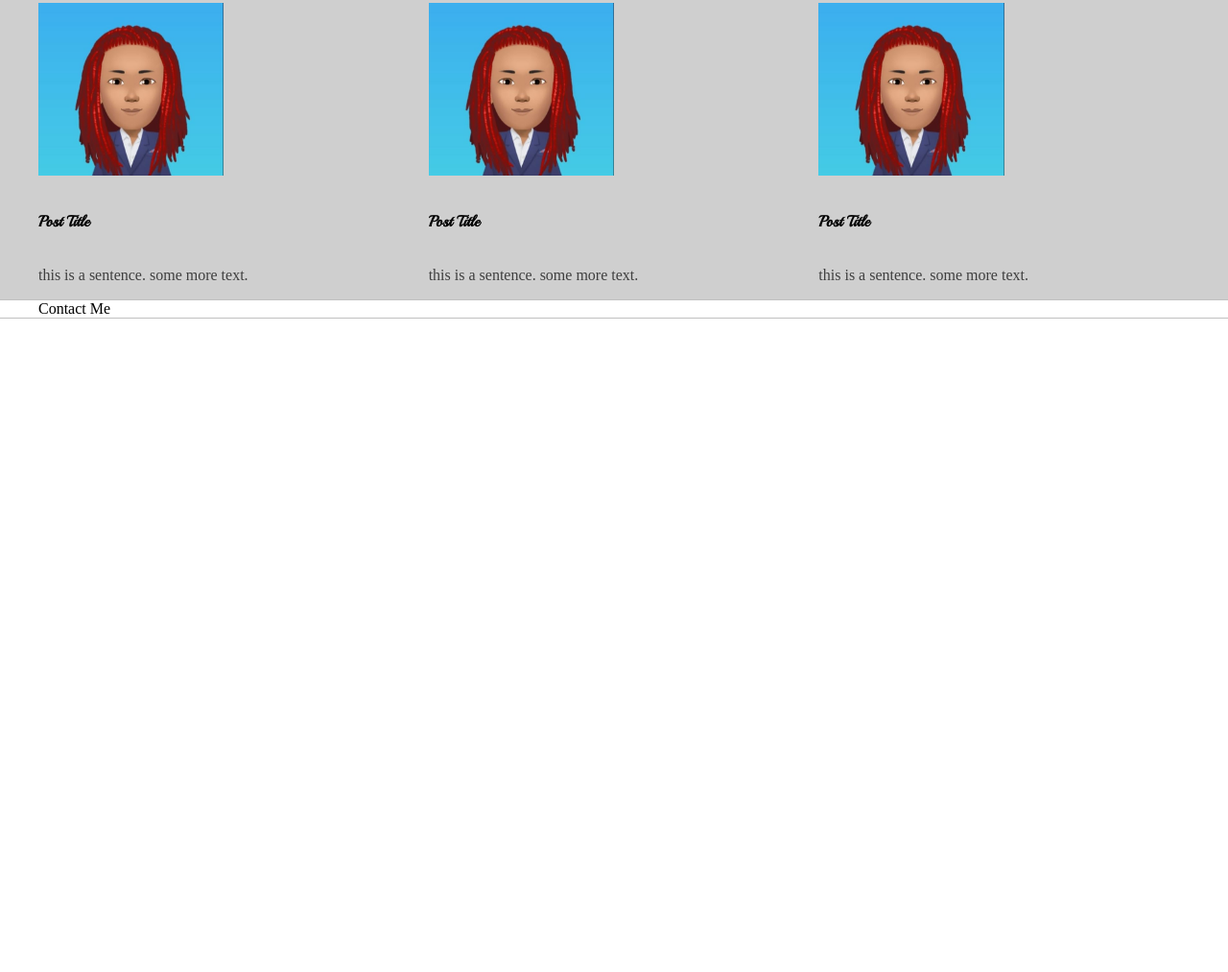
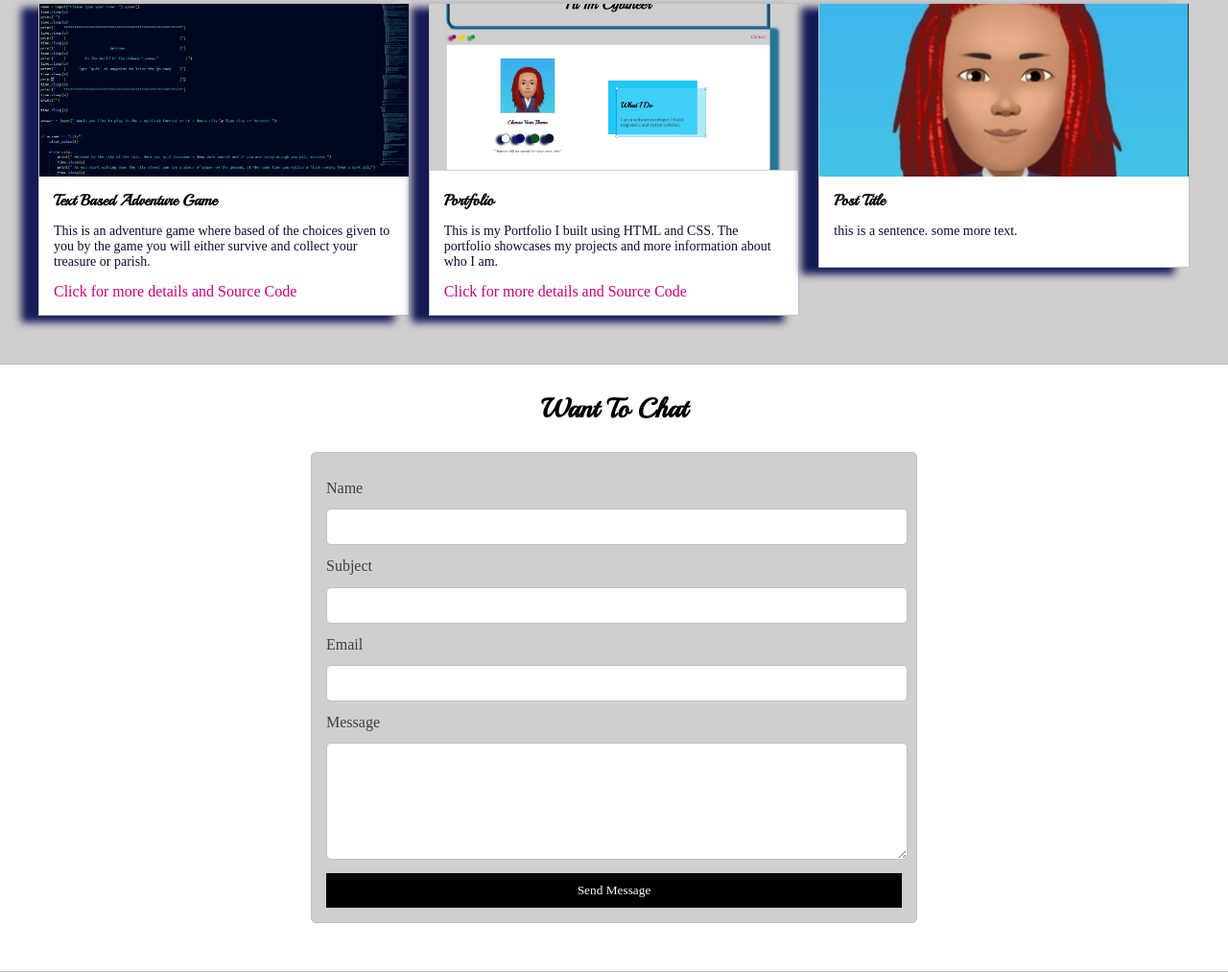
Before and after one commit to Cybineer/Portfolio, a plain HTML site: page index.html in a window 1280 px wide. Shown: the part 1481-2494 px from the top of the page at 96% size. Before the commit the page ends 1813 px from the top, so only its background shows below. Drawn offline with Linux system fonts and the light colour scheme; a web font is replaced by a local one.

Commit message:
Added Contact Form & second page
Added contact form to portfolio. Also cleaned up some of the styling. Finally started to add second page of portfolio that will include more details about post from the project section.

```diff
--- a/default.css
+++ b/default.css
@@ -15,6 +15,8 @@
     --previewBg: rgba(91, 213, 249, 0.5);
 
     --previewShadow: #23C8FA;
+
+    --buttonColor: black;
 
 }
 
@@ -310,14 +312,78 @@ h6 { font-size: 16px;}
     display: grid;
     grid-template-columns: repeat(auto-fit, minmax(320px, 1fr));
     gap:20px;
+    justify-content: center;
+    padding-bottom: 50px;
+}
+
+.post{
+    border: 1px solid var(--borderColor);
+    -webkit-box-shadow: -17px 6px 8px 1px #151B55;
+    box-shadow: -17px 6px 8px 1px #151B55;
 }
 
 .thumb-nail{
     display: block;
-    width: 50%;
+    width: 100%;
     height: 180px;
     object-fit: cover;
 }
+
+.post-preview{
+    background-color: #FFFFFF;
+    padding: 15px;
+}
+
+.post-title{
+    color: black;
+    margin: 0;
+}
+
+.post-intro{
+    color:#0a0e2c;
+    font-size: 14px;
+}
+
+#contact-form{
+    display: block;
+    max-width: 600px;
+    margin: 0 auto;
+    border: 1px solid var(--borderColor);
+    padding: 15px;
+    border-radius: 5px;
+    background-color: var(--mainColor);
+    margin-bottom: 50px;
+}
+
+#contact-form label{
+    line-height: 2.7em;
+}
+
+#contact-form textarea{
+    min-height: 100px;
+    font-size: 14px;
+}
+
+.input-field{
+    width: 100%;
+    padding-top: 10px;
+    padding-bottom: 10px;
+    background-color: var(--secondaryColor);
+    border-radius: 5px;
+    border: 1px solid var(--borderColor);
+    font-size: 14px;
+}
+
+#submit-button{
+    margin-top: 10px;
+    width: 100%;
+    padding-top: 10px;
+    padding-bottom: 10px;
+    color: white;
+    background-color: var(--buttonColor);
+    border: none;
+}
+
 
 @media screen and (max-width: 1200px){
     .main-container{
--- a/index.html
+++ b/index.html
@@ -131,22 +131,31 @@
         <div class="main-container">
             <h3 style="text-align: center;">Some Of My Projects</h3>
             <div class="post-wrapper">
+                <div>
                     <div class="post">
-                    <img class="thumb-nail" src="images/protfolioprofilepic.jpg">
+                        <img class="thumb-nail" src="images/TextBasedAdventure.jpg">
                         <div class="post-preview">
-                        <h6 class="post-title">Post Title</h6>
-                        <p class="post-intro">this is a sentence. some more text.</p>
+                            <h6 class="post-title">Text Based Adventure Game</h6>
+                            <p class="post-intro">This is an adventure game where based of the choices given to you by the game
+                                you will either survive and collect your treasure or parish.</p>
+                            <a target="_blank" href="a">Click for more details and Source Code</a>
+                        </div>
                     </div>
                 </div>
 
+                <div>
                     <div class="post">
-                    <img class="thumb-nail" src="images/protfolioprofilepic.jpg">
+                        <img class="thumb-nail" src="images/PortfolioScreenShot.jpg">
                         <div class="post-preview">
-                        <h6 class="post-title">Post Title</h6>
-                        <p class="post-intro">this is a sentence. some more text.</p>
+                            <h6 class="post-title">Portfolio</h6>
+                            <p class="post-intro">This is my Portfolio I built using HTML and CSS. The portfolio showcases
+                                my projects and more information about who I am.</p>
+                            <a target="_blank" href="a">Click for more details and Source Code</a>
+                        </div>
                     </div>
                 </div>
 
+                <div>
                     <div class="post">
                         <img class="thumb-nail" src="images/protfolioprofilepic.jpg">
                         <div class="post-preview">
@@ -156,11 +165,28 @@
                     </div>
                 </div>
             </div>
+        </div>
     </section>
 
     <section class= "s2">
         <div class="main-container">
-            Contact Me
+            <h3 style="text-align: center;">Want To Chat</h3>
+
+            <form id="contact-form">
+                <label>Name</label>
+                <input class="input-field" type="text" name="name">
+
+                <label>Subject</label>
+                <input class="input-field" type="text" name="subject">
+
+                <label>Email</label>
+                <input class="input-field" type="text" name="email">
+
+                <label>Message</label>
+                <textarea class="input-field" type="text" name="message"></textarea>
+
+                <input id="submit-button" type="submit" value="Send Message">
+            </form>
         </div>
     </section>
 </body>
```
Also changed, not shown: post.html (added, +32 -0 lines), images/PortfolioScreenShot.JPG (added). Lines whose indentation alone changed are shown as unchanged.
